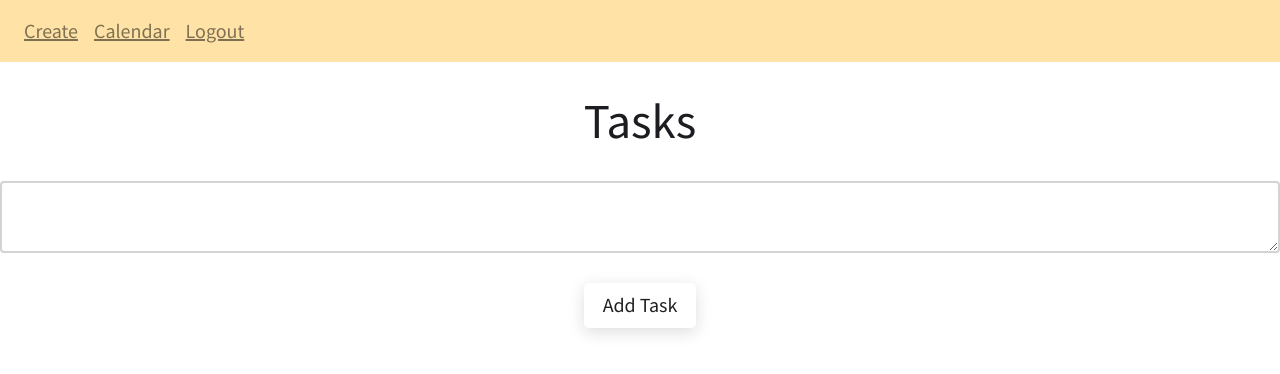
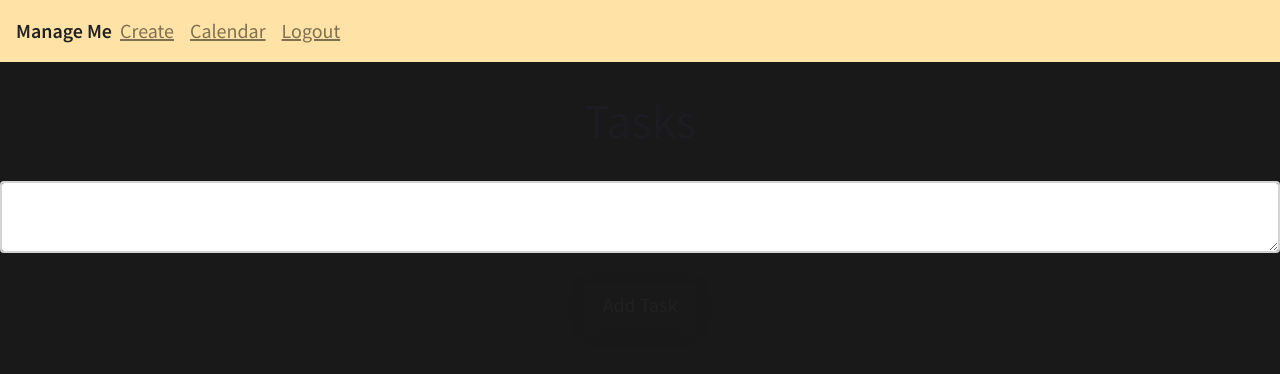
Before and after one commit to nrgrill/ManageMe, a Flask app: page / in a window 1280 px wide. Shown: the top 374 px of the page. Run offline with Flask 2, Linux system fonts and the light colour scheme; a user stored in the database is signed in; data comes from the database, SQL or seed files in the repository; some libraries are stand-ins or nearby versions.

Commit message:
Dark mode

```diff
--- a/ManageMe/website/templates/base.html
+++ b/ManageMe/website/templates/base.html
@@ -27,8 +27,9 @@
       />
     <title>{% block title %}Home{% endblock %}</title>
   </head>
-  <body>
+  <body style="background: rgba(0, 0, 0, 0.9)">
     <nav class="navbar navbar-expand-lg navbar-light" style="background-color: #ffe2a5;">
+      <p style="font-size: 20px;font-weight: bold">Manage Me</p>
       <button
         class="navbar-toggler"
         type="button"
```
